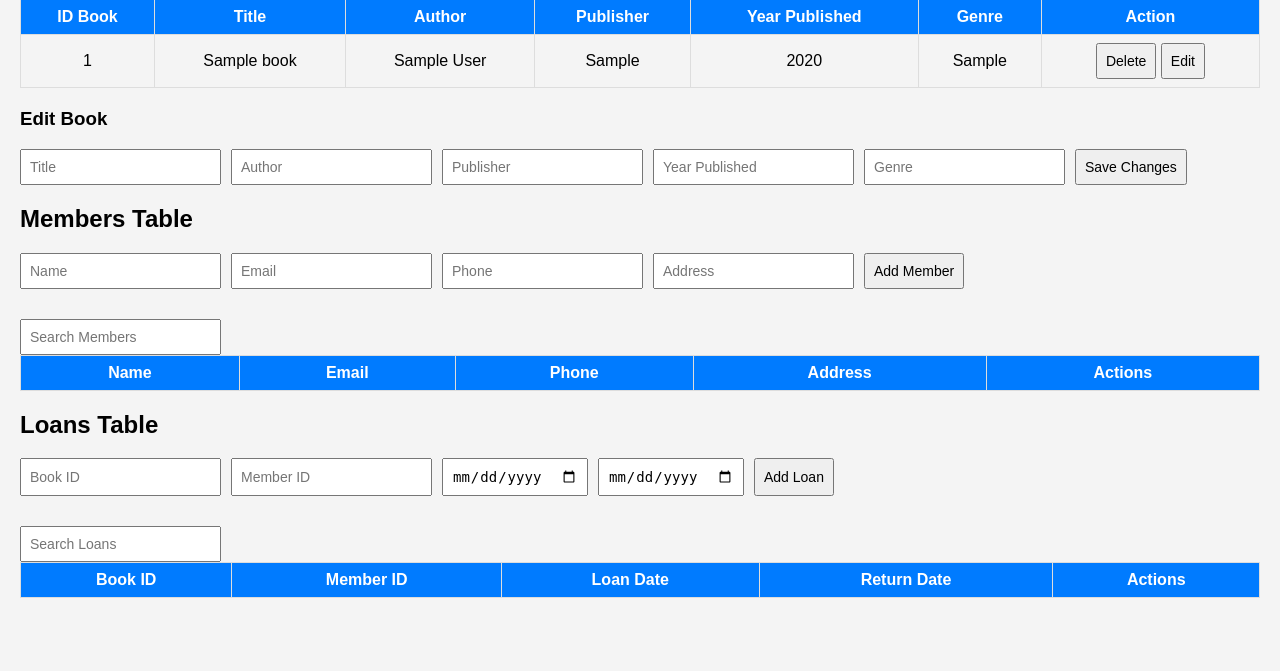
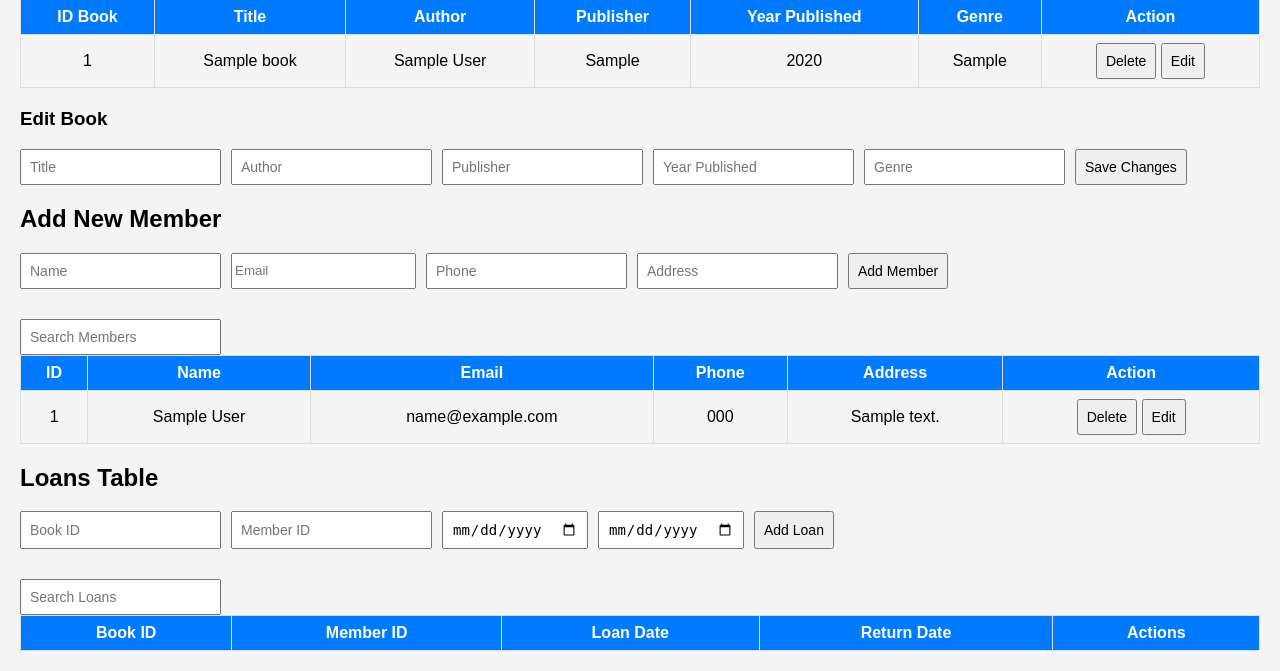
Before and after one commit to Patrickdwa/ManagementDB, a PHP site: page / in a window 1280 px wide. Shown: the part 171-842 px from the top of the page. Before the commit the page ends 769 px from the top, so only its background shows below. Run offline with PHP 8.4, Linux system fonts and the light colour scheme; tables that the repository leaves empty or names only in its code hold one stand-in row (values such as "Sample post"); lists and menus that the app fills with data are empty; some libraries are stand-ins or nearby versions.

Commit message:
+table member

```diff
--- a/index.php
+++ b/index.php
@@ -85,6 +85,88 @@
                 $_SESSION['success'] = "Book updated successfully!";
             } catch (PDOException $e) {
                 $_SESSION['error'] = "Error updating book: " . $e->getMessage();
+            }
+
+            header("Location: " . $_SERVER['PHP_SELF']);
+            exit();
+        }
+    }
+
+
+
+    // MEMBERS //
+
+
+    if ($_SERVER['REQUEST_METHOD'] === 'POST') {
+        // Handle Add Member
+        if (isset($_POST['submit_add_member'])) {
+            $name = htmlspecialchars($_POST['name']);
+            $email = htmlspecialchars($_POST['email']);
+            $phone = htmlspecialchars($_POST['phone']);
+            $address = htmlspecialchars($_POST['address']);
+
+            if (!$name || !$email || !$phone || !$address) {
+                $_SESSION['error'] = "Invalid input. Please fill out all member fields correctly.";
+                header("Location: " . $_SERVER['PHP_SELF']);
+                exit();
+            }
+
+            try {
+                $stmt = $pdo->prepare("INSERT INTO members (name, email, phone, address) VALUES (:name, :email, :phone, :address)");
+                $stmt->bindParam(':name', $name);
+                $stmt->bindParam(':email', $email);
+                $stmt->bindParam(':phone', $phone);
+                $stmt->bindParam(':address', $address);
+
+                if ($stmt->execute()) {
+                    $_SESSION['success'] = "Member added successfully!";
+                } else {
+                    $_SESSION['error'] = "Failed to insert member into the database.";
+                }
+            } catch (PDOException $e) {
+                $_SESSION['error'] = "Database error: " . $e->getMessage();
+            }
+
+            header("Location: " . $_SERVER['PHP_SELF']);
+            exit();
+        }
+
+        // Handle Delete Member
+        if (isset($_POST['submit_delete_member'])) {
+            $id = htmlspecialchars($_POST['member_id']);
+
+            try {
+                $stmt = $pdo->prepare("DELETE FROM members WHERE member_id = :id");
+                $stmt->bindParam(':id', $id, PDO::PARAM_INT);
+                $stmt->execute();
+                $_SESSION['success'] = "Member deleted successfully!";
+            } catch (PDOException $e) {
+                $_SESSION['error'] = "Error deleting member: " . $e->getMessage();
+            }
+
+            header("Location: " . $_SERVER['PHP_SELF']);
+            exit();
+        }
+
+        // Handle Edit Member
+        if (isset($_POST['submit_edit_member'])) {
+            $id = htmlspecialchars($_POST['member_id']);
+            $name = htmlspecialchars($_POST['name']);
+            $email = htmlspecialchars($_POST['email']);
+            $phone = htmlspecialchars($_POST['phone']);
+            $address = htmlspecialchars($_POST['address']);
+
+            try {
+                $stmt = $pdo->prepare("UPDATE members SET name = :name, email = :email, phone = :phone, address = :address WHERE member_id = :id");
+                $stmt->bindParam(':id', $id, PDO::PARAM_INT);
+                $stmt->bindParam(':name', $name);
+                $stmt->bindParam(':email', $email);
+                $stmt->bindParam(':phone', $phone);
+                $stmt->bindParam(':address', $address);
+                $stmt->execute();
+                $_SESSION['success'] = "Member updated successfully!";
+            } catch (PDOException $e) {
+                $_SESSION['error'] = "Error updating member: " . $e->getMessage();
             }
 
             header("Location: " . $_SERVER['PHP_SELF']);
@@ -212,27 +294,75 @@
 
 
         <!-- Members Form -->
-        <h2>Members Table</h2>
-        <form id="members-form">
-            <input type="text" id="member-name" placeholder="Name" required>
-            <input type="text" id="member-email" placeholder="Email" required>
-            <input type="text" id="member-phone" placeholder="Phone" required>
-            <input type="text" id="member-address" placeholder="Address" required>
-            <button type="button" onclick="addRow('members')">Add Member</button>
+        <h2>Add New Member</h2>
+<form method="POST">
+    <input type="text" name="name" placeholder="Name" required>
+    <input type="email" name="email" placeholder="Email" required>
+    <input type="text" name="phone" placeholder="Phone" required>
+    <input type="text" name="address" placeholder="Address" required>
+    <button type="submit" name="submit_add_member">Add Member</button>
 </form>
+
 <input type="text" id="search-members" class="search" onkeyup="searchTable('members')" placeholder="Search Members">
+
 <table id="members">
     <thead>
         <tr>
+            <th>ID</th>
             <th>Name</th>
             <th>Email</th>
             <th>Phone</th>
             <th>Address</th>
-                    <th>Actions</th>
+            <th>Action</th>
         </tr>
     </thead>
-            <tbody></tbody>
+    <tbody>
+        <?php
+        $members = [];
+        try {
+            $stmt = $pdo->query("SELECT * FROM members ORDER BY member_id");
+            $members = $stmt->fetchAll(PDO::FETCH_ASSOC);
+        } catch (Exception $e) {
+            echo "Error fetching members: " . $e->getMessage();
+        }
+        ?>
+
+        <?php if (!empty($members)) : ?>
+            <?php foreach ($members as $member): ?>
+                <tr>
+                    <td><?php echo htmlspecialchars($member['member_id']); ?></td>
+                    <td><?php echo htmlspecialchars($member['name']); ?></td>
+                    <td><?php echo htmlspecialchars($member['email']); ?></td>
+                    <td><?php echo htmlspecialchars($member['phone']); ?></td>
+                    <td><?php echo htmlspecialchars($member['address']); ?></td>
+                    <td>
+                        <form method="POST" style="display:inline;">
+                            <input type="hidden" name="submit_delete_member" value="1">
+                            <input type="hidden" name="member_id" value="<?php echo htmlspecialchars($member['member_id']); ?>">
+                            <button type="submit">Delete</button>
+                        </form>
+                        <button type="button" onclick="showEditFormMember(this)">Edit</button>
+                    </td>
+                </tr>
+            <?php endforeach; ?>
+        <?php else: ?>
+            <tr><td colspan="6">No members available.</td></tr>
+        <?php endif; ?>
+    </tbody>
 </table>
+
+<div id="edit-form-member" style="display:none;">
+    <h3>Edit Member</h3>
+    <form method="POST">
+        <input type="hidden" name="member_id" id="edit-member-id">
+        <input type="text" name="name" id="edit-name" placeholder="Name" required>
+        <input type="email" name="email" id="edit-email" placeholder="Email" required>
+        <input type="text" name="phone" id="edit-phone" placeholder="Phone" required>
+        <input type="text" name="address" id="edit-address" placeholder="Address" required>
+        <button type="submit" name="submit_edit_member">Save Changes</button>
+    </form>
+</div>
+
 
         <!-- Loans Form -->
         <h2>Loans Table</h2>
@@ -271,6 +401,19 @@
 
             document.getElementById('edit-form').style.display = 'block';
         }
+
+        function showEditFormMember(button) {
+            const row = button.closest('tr');
+            const cells = row.querySelectorAll('td');
+
+            document.getElementById('edit-member-id').value = cells[0].textContent.trim();
+            document.getElementById('edit-name').value = cells[1].textContent.trim();
+            document.getElementById('edit-email').value = cells[2].textContent.trim();
+            document.getElementById('edit-phone').value = cells[3].textContent.trim();
+            document.getElementById('edit-address').value = cells[4].textContent.trim();
+
+            document.getElementById('edit-form-member').style.display = 'block';
+        }
         function searchTable(tableId) {
                 const input = document.getElementById(`search-${tableId}`).value.toLowerCase();
                 const rows = document.getElementById(tableId).querySelector('tbody').getElementsByTagName('tr');
```
Lines whose indentation alone changed are shown as unchanged.
